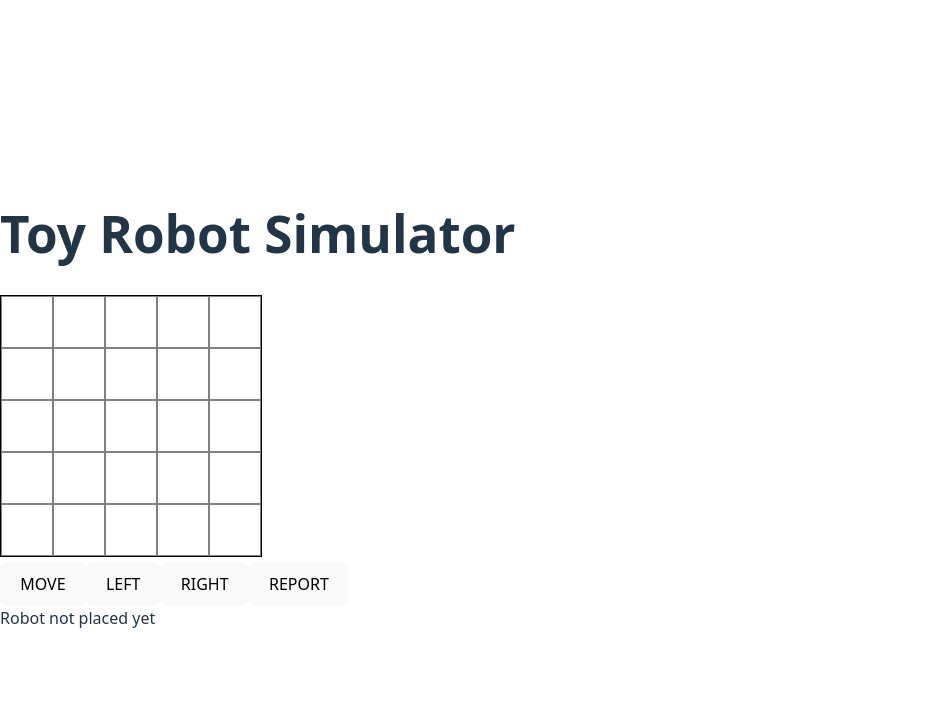
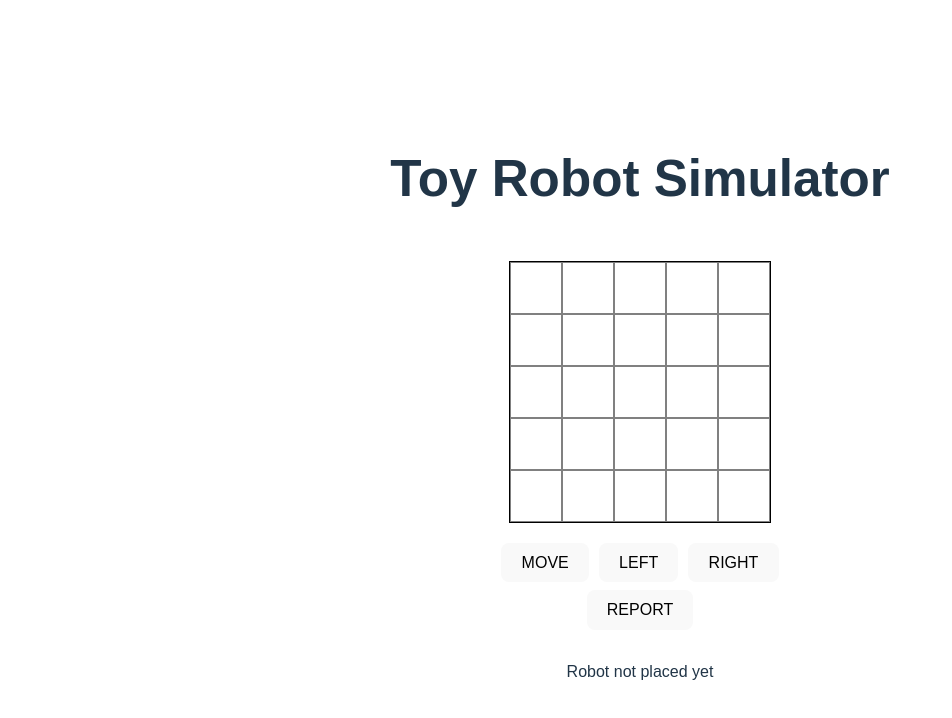
Before and after one commit to cagri32/Toy-Robot-App, a React (Vite) app in the folder apps/frontend/: page / in a window 1280 px wide. Shown: the top 718 px of the page, without its empty margins (0-952 px from the left). Built offline with nearby package versions, Linux system fonts and the light colour scheme.

Commit message:
chore(FE): CSS improvements according to the Figma design

```diff
--- a/apps/frontend/src/components/RobotSimulator.css
+++ b/apps/frontend/src/components/RobotSimulator.css
@@ -1,5 +1,22 @@
+/* Center whole page content vertically and horizontally */
+body, html, #root {
+  height: 100%;
+  margin: 0;
+  display: flex;
+  justify-content: center;
+  align-items: center;
+  font-family: sans-serif;
+}
+
+/* Main wrapper to align content vertically in a column */
+.app-wrapper {
+  display: flex;
+  flex-direction: column;
+  align-items: center; /* horizontal center for children */
+  gap: 20px; /* spacing between elements */
+}
+
 .container {
-  display: inline-block;
   border: 1px solid black;
 }
 
@@ -24,10 +41,19 @@
   font-weight: bold;
 }
 
-.buttonContainer {
-  margin-top: 10px;
+.button-container {
+  display: flex;
+  flex-direction: column;
+  align-items: center;
+  gap: 8px;
 }
 
-.reportButton {
-  margin-left: 10px;
+.button-row {
+  display: flex;
+  gap: 10px;
 }
+
+.position-container {
+  margin-top: 10px;
+  text-align: center;
+}
--- a/apps/frontend/src/components/RobotSimulator.tsx
+++ b/apps/frontend/src/components/RobotSimulator.tsx
@@ -68,7 +68,7 @@
   }, []);
 
   return (
-    <div>
+    <div className="app-wrapper">
       <h1>Toy Robot Simulator</h1>
 
       <div className="container">
@@ -91,9 +91,11 @@
       </div>
 
       <div className="button-container">
-        <button onClick={() => sendCommand('move')}>MOVE</button>
-        <button onClick={() => sendCommand('left')}>LEFT</button>
-        <button onClick={() => sendCommand('right')}>RIGHT</button>
+        <div className="button-row">
+          <button onClick={() => sendCommand('move')}>MOVE</button>
+          <button onClick={() => sendCommand('left')}>LEFT</button>
+          <button onClick={() => sendCommand('right')}>RIGHT</button>
+        </div>
         <button onClick={reportPosition} className="report-button">
           REPORT
         </button>
```
